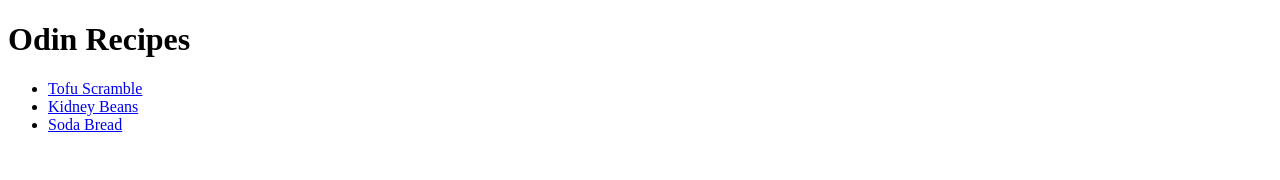
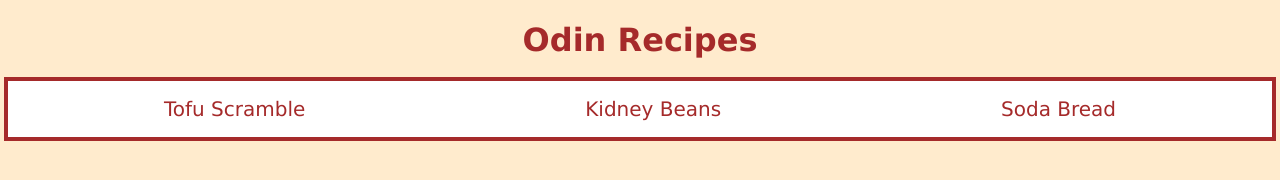
Before and after one commit to Leo-Green93/odin-recipes, a plain HTML site: page index.html in a window 1280 px wide. Drawn offline with Linux system fonts and the light colour scheme.

Commit message:
Add CSS stylesheet to index page
Add CSS stylesheet to index page to improve appearance including
background color, links to recipes, div outline, font family.

```diff
--- a/index.html
+++ b/index.html
@@ -3,14 +3,17 @@
 <head>
     <meta charset="UTF-8">
     <meta name="viewport" content="width=device-width, initial-scale=1.0">
+    <link rel="stylesheet" href="styles.css"/>
     <title>Document</title>
 </head>
-<body>
-    <h1>Odin Recipes</h1>
-    <ul>
-        <li><a href="recipes/tofu-scramble.html">Tofu Scramble</a></li>
-        <li><a href="recipes/kidney-beans.html">Kidney Beans</a></li>
-        <li><a href="recipes/soda-bread.html">Soda Bread</a></li>
-    </ul>
+<body class='index'>
+    <h1 class="index">Odin Recipes</h1>
+    <div class="index">
+
+        <a href="recipes/tofu-scramble.html">Tofu Scramble</a>
+        <a href="recipes/kidney-beans.html">Kidney Beans</a>
+        <a href="recipes/soda-bread.html">Soda Bread</a>
+
+    </div>
 </body>
 </html>
--- /dev/null
+++ b/styles.css
@@ -0,0 +1,36 @@
+* {
+    font-family: 'Lucida Sans', Garamond, 'Times New Roman';
+    color:brown;
+}
+
+h1.index {
+    text-align: center;
+}
+
+body.index {
+    background-color:blanchedalmond;
+}
+
+ul.index {
+    list-style: none;
+    margin: 0;
+    padding: 0;
+    overflow: hidden;
+
+}
+
+div.index {
+    text-align: justify;
+    background-color: white;
+    padding: 16px;
+    display: flex;
+    justify-content: space-around;
+    align-items: center;
+    outline: 4px solid brown;
+}
+
+div.index a {
+    text-decoration: none;
+    color: brown;
+    font-size: 20px;
+}
```
